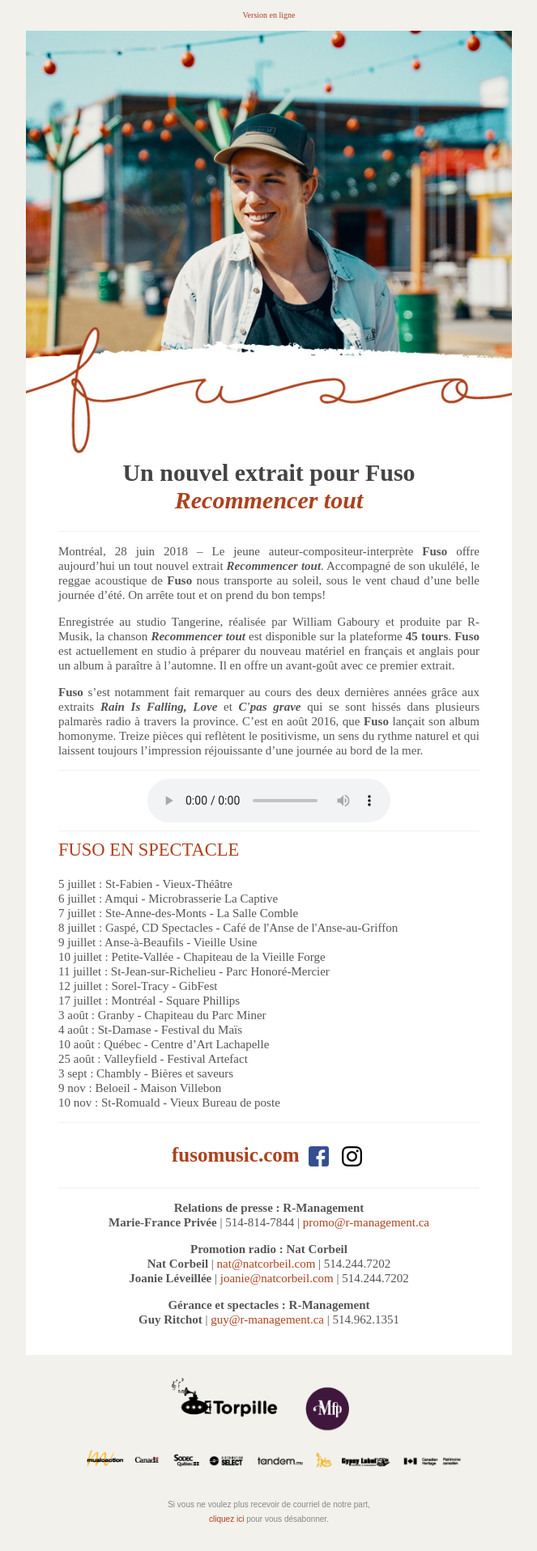
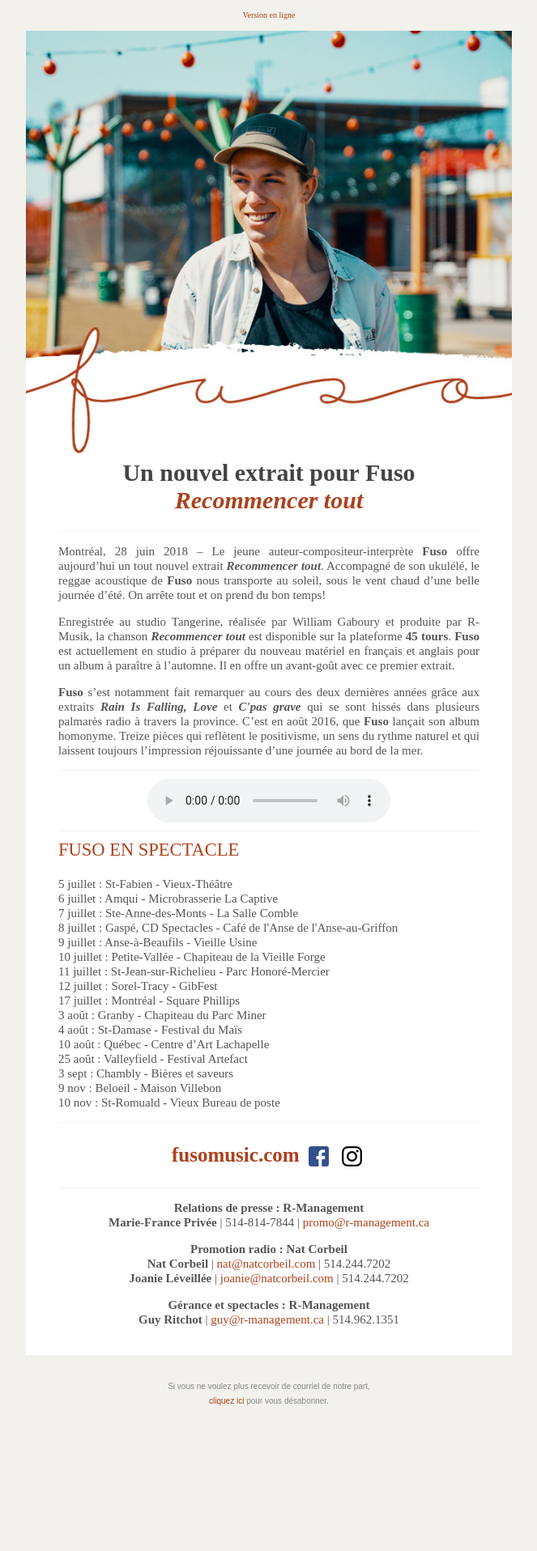
Before and after one commit to graphismatique/mfp, a Jekyll site: the page Fuso/RecommencerTout/index.html, which Jekyll copies as it is, in a window 1280 px wide. Shown: the whole page at 81% size, without its empty margins (308-971 px from the left). Built offline with Jekyll 4.4.1, drawn with Linux system fonts in a browser that asks for light colours; after the commit the page ends 1770 px from its top, so only the background shows below that.

Commit message:
Update index.html
Removing footer logos

```diff
--- a/Fuso/RecommencerTout/index.html
+++ b/Fuso/RecommencerTout/index.html
@@ -227,7 +227,7 @@
                 <!-- Image Header : BEGIN -->
                 <tr>
                     <td bgcolor="#ffffff">
-                        <img src="assets/header.jpg" alt="header image" border="0" align="center" style="width: 100%; max-width: 600px; height: auto; background: #dddddd; font-family: sans-serif; font-size: 15px; line-height: 20px; color: #555555;" class="g-img">
+                        <img src="http://mariefranceprivee.com/Fuso/RecommencerTout/assets/header.jpg" alt="header image" border="0" align="center" style="width: 100%; max-width: 600px; height: auto; background: #dddddd; font-family: sans-serif; font-size: 15px; line-height: 20px; color: #555555;" class="g-img">
                     </td>
                 </tr>
                 <!-- Image Header : END -->
@@ -306,11 +306,7 @@
                     </td>
                 </tr>
                 <!-- Logo Footer : BEGIN -->
-                <tr>
-                    <td style="padding-top: 20px; text-align:center;">
-                        <img src="http://mariefranceprivee.com/Fuso/RecommencerTout/assets/footer.png" alt="Logos Footer" border="0" align="center" style="width: 100%; max-width: 600px; height: auto;" class="g-img">
-                    </td>
-                </tr>
+
                 <!-- Logo Footer : END -->
             </table>
             <!-- Email Body : END -->
```
